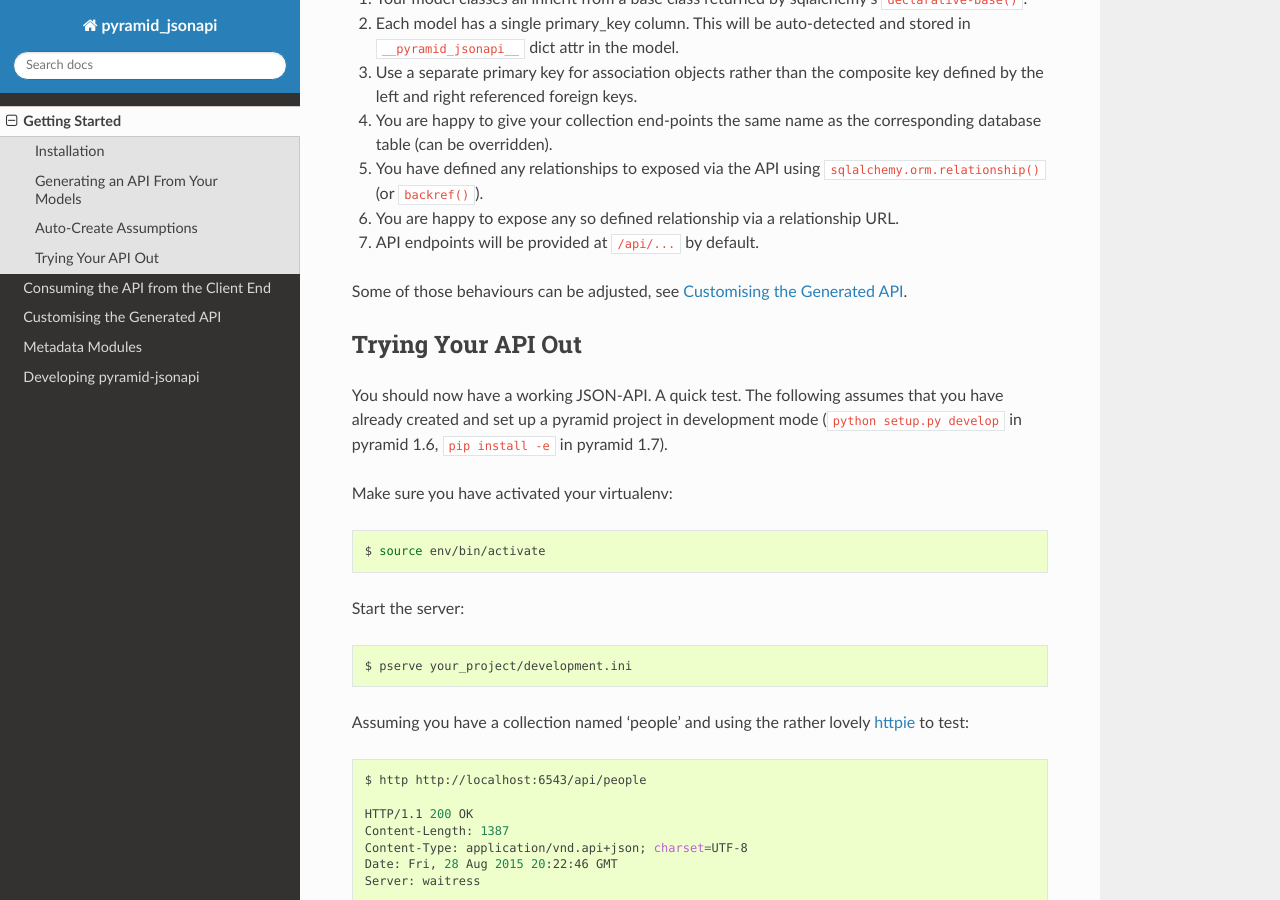
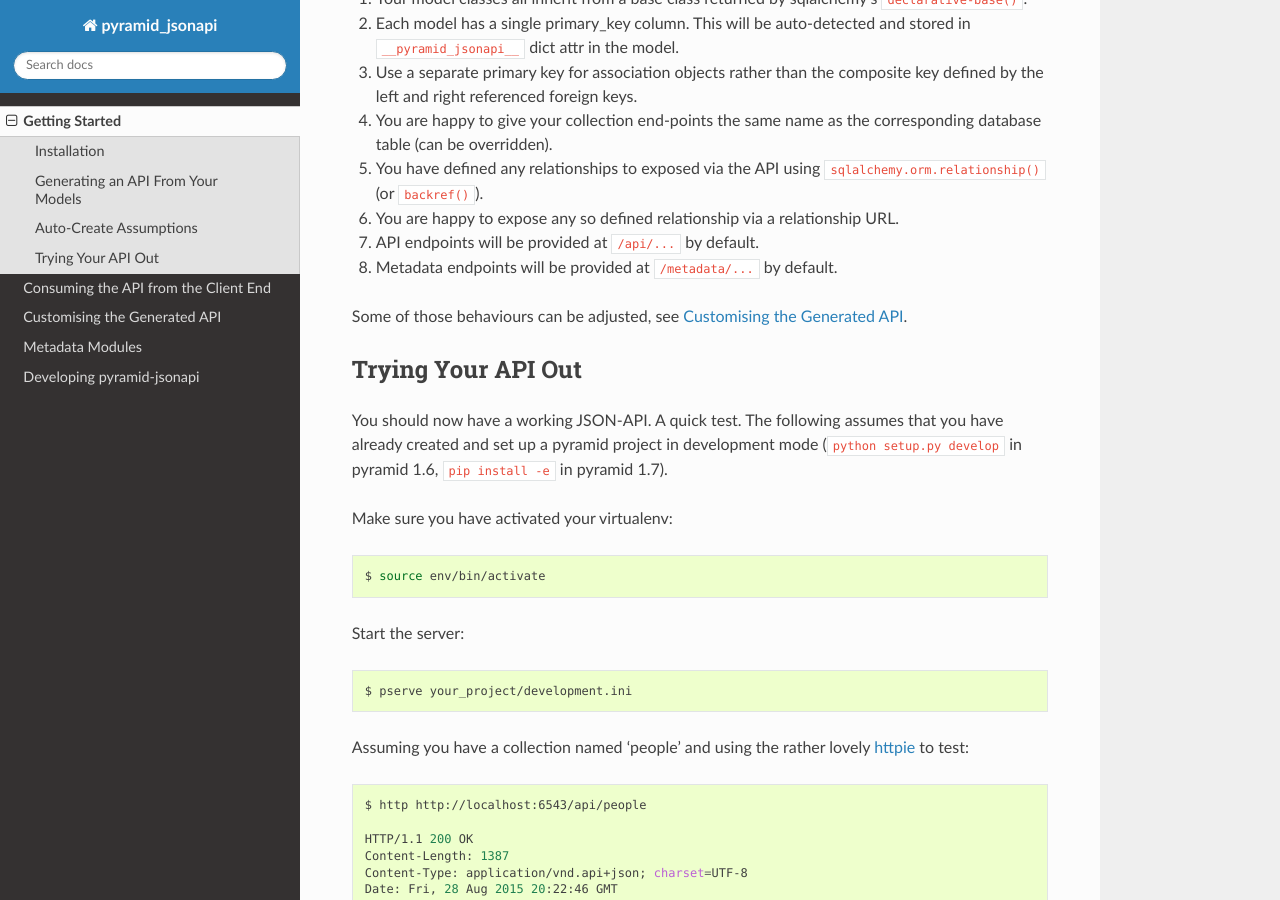
Before and after one commit to colinhiggs/pyramid-jsonapi, a Sphinx documentation site: the page built from docs/source/api-creation.rst, in a window 1280 px wide and 900 px high, scrolled down 1561 px. Built offline with Sphinx 7.4.7 and the Read the Docs theme 2.0.0, drawn with Linux system fonts in a browser that asks for light colours; pages that are not in the unit, such as notebooks, are missing from menus.

Commit message:
Document root of metadata endpoints.

```diff
--- a/docs/source/api-creation.rst
+++ b/docs/source/api-creation.rst
@@ -97,6 +97,8 @@ Auto-Create Assumptions
 
 #. API endpoints will be provided at ``/api/...`` by default.
 
+#. Metadata endpoints will be provided at ``/metadata/...`` by default.
+
 Some of those behaviours can be adjusted, see :ref:`customisation`.
 
 Trying Your API Out
```
